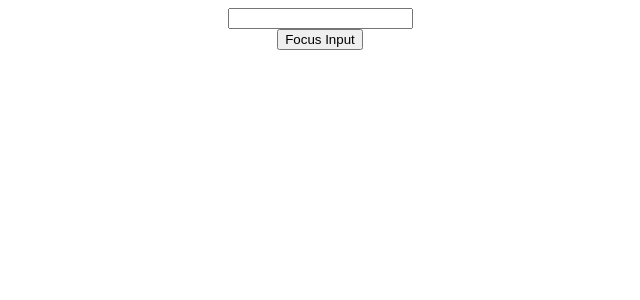
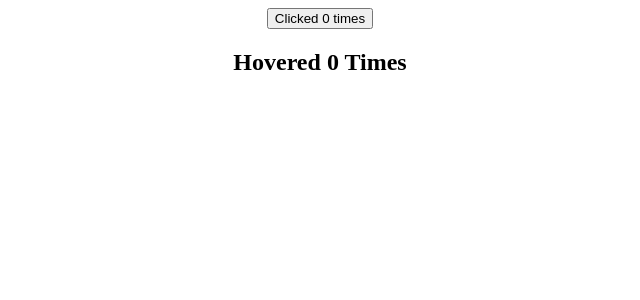
Before and after one commit to manik8/react, a React (Create React App) app: page / in a window 1280 px wide. Shown: the top 300 px of the page, without its empty margins (320-960 px from the left). Built offline with nearby package versions, Linux system fonts and the light colour scheme.

Commit message:
High Order Component

```diff
--- a/public/index.html
+++ b/public/index.html
@@ -29,6 +29,7 @@
   <body>
     <noscript>You need to enable JavaScript to run this app.</noscript>
     <div id="root"></div>
+    <div id="portal-root"></div>
     <!--
       This HTML file is a template.
       If you open it directly in the browser, you will see an empty page.
--- a/src/App.js
+++ b/src/App.js
@@ -1,12 +1,13 @@
 import React from "react";
 import "./App.css";
-import FocusInput from "./components/FocusInput";
-import FRParentInput from "./FRParentInput";
+import ClickCounter from "./components/ClickCounter";
+import HoverCounter from "./components/HoverCounter";
 
 function App() {
   return (
     <div className="App">
-      <FRParentInput />
+      <ClickCounter />
+      <HoverCounter />
     </div>
   );
 }
--- /dev/null
+++ b/src/components/ClickCounter.js
@@ -0,0 +1,15 @@
+import React, { Component } from "react";
+import UpdatedComponent from "./withCounter";
+
+class ClickCounter extends Component {
+  render() {
+    const { count, incrementCount } = this.props;
+    return (
+      <div>
+        <button onClick={incrementCount}>Clicked {count} times</button>
+      </div>
+    );
+  }
+}
+
+export default UpdatedComponent(ClickCounter);
--- /dev/null
+++ b/src/components/HoverCounter.js
@@ -0,0 +1,15 @@
+import React, { Component } from "react";
+import UpdatedComponent from "./withCounter";
+
+class HoverCounter extends Component {
+  render() {
+    const { count, incrementCount } = this.props;
+    return (
+      <div>
+        <h2 onMouseOver={incrementCount}>Hovered {count} Times</h2>
+      </div>
+    );
+  }
+}
+
+export default UpdatedComponent(HoverCounter);
--- /dev/null
+++ b/src/components/withCounter.js
@@ -0,0 +1,30 @@
+import React, { Component } from "react";
+
+const UpdatedComponent = (OriginalComponent) => {
+  class NewComponent extends Component {
+    constructor(props) {
+      super(props);
+      this.state = {
+        count: 0,
+      };
+    }
+    incrementCount = () => {
+      this.setState((prevState) => {
+        return {
+          count: prevState.count + 1,
+        };
+      });
+    };
+    render() {
+      return (
+        <OriginalComponent
+          count={this.state.count}
+          incrementCount={this.incrementCount}
+        />
+      );
+    }
+  }
+  return NewComponent;
+};
+
+export default UpdatedComponent;
```
Also changed, not shown: src/components/ErrorBoundary.js (added, +27 -0 lines), src/components/Hero.js (added, +8 -0 lines), src/components/PortalDemo.js (added, +9 -0 lines).
